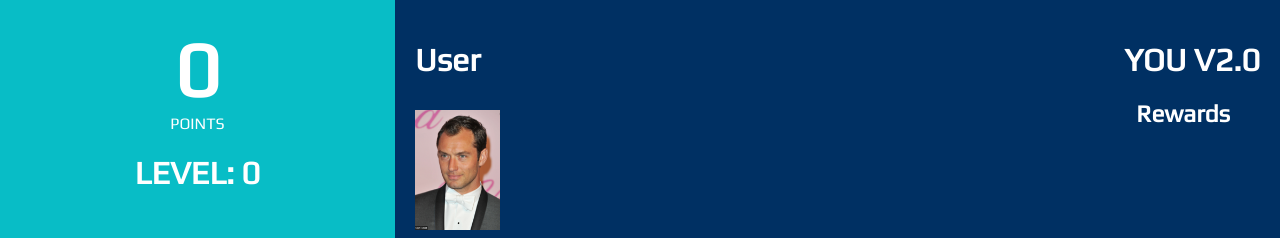
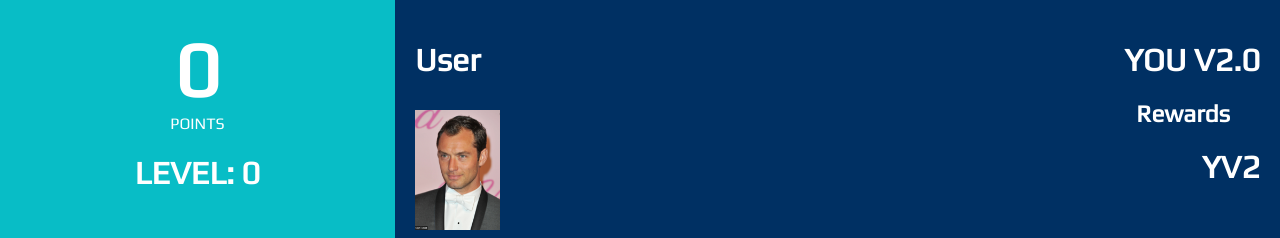
Before and after one commit to jenmerritt/javascript_group_project_habit_tracker, a Vue app in the folder client/: page / in a window 1280 px wide. Shown: the top 238 px of the page. Built offline with nearby package versions, Linux system fonts and the light colour scheme; no server answers.

Commit message:
favicon added

```diff
--- a/client/public/index.html
+++ b/client/public/index.html
@@ -4,7 +4,7 @@
     <meta charset="utf-8">
     <meta http-equiv="X-UA-Compatible" content="IE=edge">
     <meta name="viewport" content="width=device-width,initial-scale=1.0">
-    <link rel="icon" href="<%= BASE_URL %>favicon.ico">
+    <link rel="icon" href="<%= BASE_URL %>favicon.png">
     <link href="https://fonts.googleapis.com/css?family=Play&display=swap" rel="stylesheet">
     <title>habit_tracker</title>
   </head>
--- a/client/src/App.vue
+++ b/client/src/App.vue
@@ -29,6 +29,7 @@
         <h1>YOU V2.0</h1>
         <h2><a href="#rewards-wrapper">Rewards</a></h2>
         <!-- <h1><a href="#rewards">Rewards</a>  YOU V2.0 </h1> -->
+        <h1>YV2</h1>
       </div>
     </div>
     <div id="heading-block">
```
Also changed, not shown: client/public/favicon.png (added), 1 other file (tests, documents, lock files or other folders).
